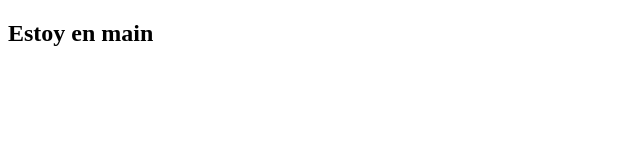
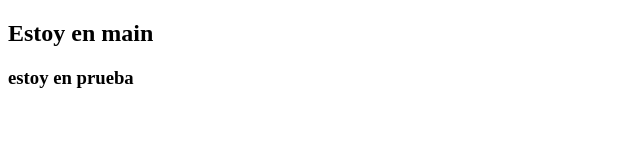
Before and after one commit to VladimirDiazContreras/prueba-git-, a plain HTML site: page index.html in a window 1280 px wide. Shown: the whole page, without its empty margins (0-640 px from the left). Drawn offline with Linux system fonts and the light colour scheme.

Commit message:
feat: :sparkles:this is my second commit

```diff
--- a/index.html
+++ b/index.html
@@ -7,5 +7,6 @@
 </head>
 <body>
     <h2>Estoy en main</h2>
+<h3> estoy en prueba </h3>
 </body>
 </html>
```
